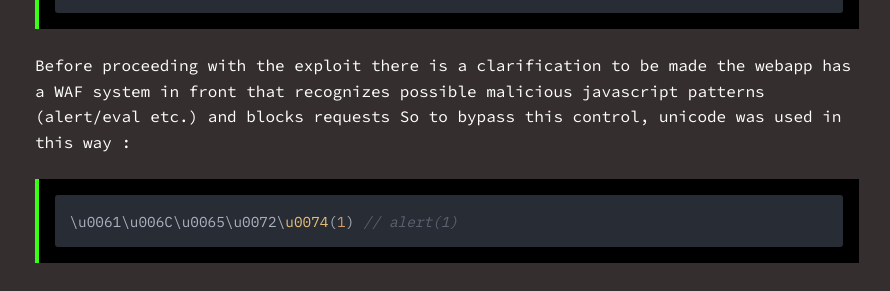
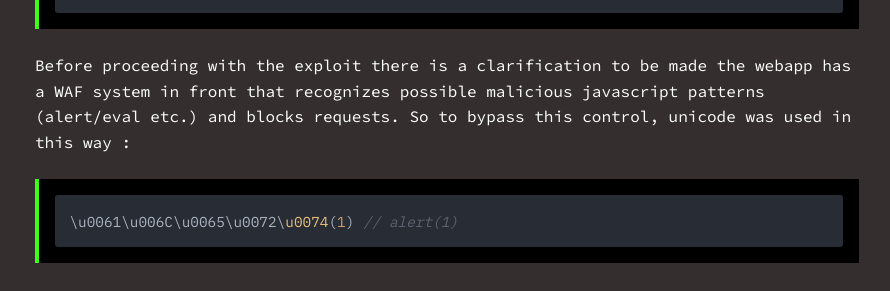
Before and after one commit to r3verii/r3verii.github.io, a Jekyll site: the page built from _posts/2025-08-25-rxss-credential-stealer.md, in a window 1280 px wide and 900 px high, scrolled down 1816 px. Shown: the part 205-496 px from the top of the window, without its empty margins (193-1083 px from the left). Built offline with Jekyll 4.4.1, drawn with Linux system fonts in a browser that asks for light colours.

````diff
--- a/_posts/2025-08-25-rxss-credential-stealer.md
+++ b/_posts/2025-08-25-rxss-credential-stealer.md
@@ -54,7 +54,7 @@ Which is reflected in this way :
 </script>
 ```
 
-Before proceeding with the exploit there is a clarification to be made the webapp has a WAF system in front that recognizes possible malicious javascript patterns (alert/eval etc.) and blocks requests
+Before proceeding with the exploit there is a clarification to be made the webapp has a WAF system in front that recognizes possible malicious javascript patterns (alert/eval etc.) and blocks requests.
 So to bypass this control, unicode was used in this way :
 
 ```javascript
````
